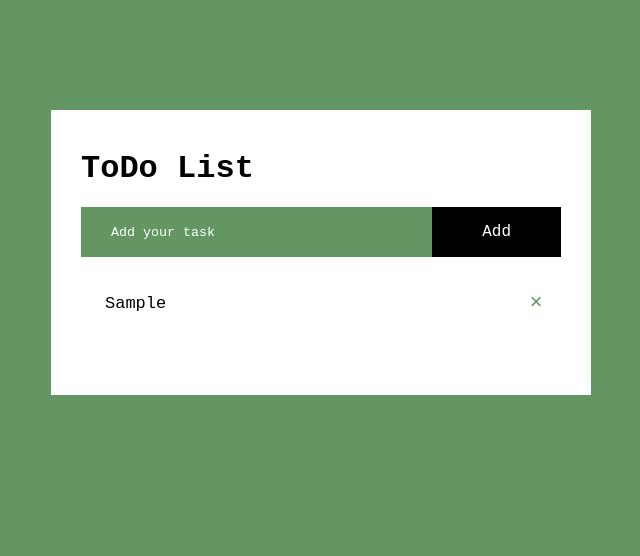
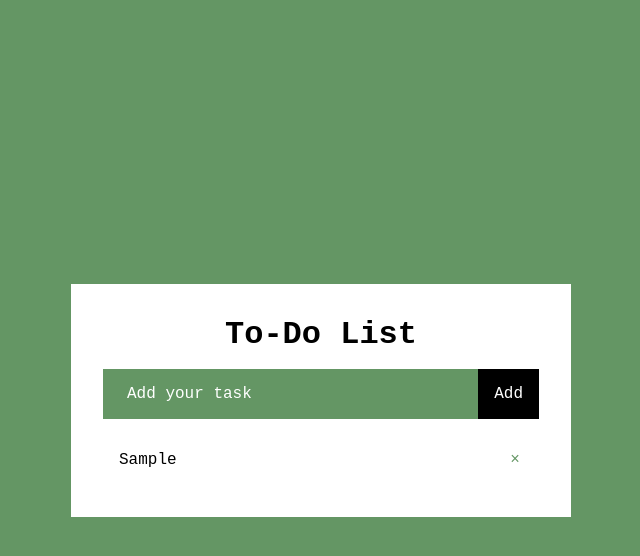
Before and after one commit to DaviErnestPradipta/Odin-ToDo, a website built with webpack: page src/template.html in a window 1280 px wide. Both pictures are taken after typing "Sample" into the empty fields and a click on the button "Add". Shown: the whole page, without its empty margins (319-959 px from the left). Built offline with nearby package versions, Linux system fonts and the light colour scheme.

Commit message:
Refactor CSS

```diff
--- a/src/style.css
+++ b/src/style.css
@@ -1,33 +1,39 @@
 :root {
     --first-color: rgb(100, 150, 100);
+    --scale-size: 1rem;
 }
 
 * {
     margin: 0;
     padding: 0;
     font-family: 'Courier New', Courier, monospace;
+    font-size: var(--scale-size);
     box-sizing: border-box;
 }
 
 .container {
+    display: flex;
+    justify-content: center;
+    align-items: center;
     width: 100%;
     min-height: 100vh;
     background: var(--first-color);
-    padding: 10px;
+    padding: var(--scale-size);
 }
 
 .todo-app {
     width: 100%;
-    max-width: 540px;
+    max-width: 500px;
     background: white;
-    margin: 100px auto 20px;
-    padding: 40px 30px 70px;
+    padding: calc(var(--scale-size) * 2);
 }
 
 .todo-app h1 {
     display: flex;
+    justify-content: center;
     align-items: center;
-    margin-bottom: 20px;
+    margin-bottom: var(--scale-size);
+    font-size: calc(var(--scale-size) * 2);
 }
 
 .row {
@@ -35,49 +41,36 @@
     align-items: center;
     justify-content: space-between;
     background: var(--first-color);
-    padding-left: 20px;
-    margin-bottom: 25px;
+    padding-left: var(--scale-size);
+    margin-bottom: var(--scale-size);
 }
 
 input {
-    flex: 1;
     border: none;
     outline: none;
     background: transparent;
-    padding: 10px;
-    font-weight: 14px;
-    color: white;
+    padding: calc(var(--scale-size) / 2);
 }
 
-input::placeholder {
+input, input::placeholder {
     color: white;
 }
 
 button {
     border: none;
     outline: none;
-    padding: 16px 50px;
+    padding: var(--scale-size);
     background: black;
     color: white;
-    font-size: 16px;
     cursor: pointer;
 }
 
 ul li {
     list-style: none;
-    font-size: 17px;
-    padding: 12px 24px;
+    padding: var(--scale-size);
     user-select: none;
     cursor: pointer;
     position: relative;
-}
-
-ul li::before {
-    position: absolute;
-    height: 28px;
-    width: 28px;
-    border-radius: 50%;
-    top: 12px;
 }
 
 ul li.checked {
@@ -86,14 +79,14 @@ ul li.checked {
 
 ul li span {
     position: absolute;
-    right: 10px;
+    right: calc(var(--scale-size) / 2);
     top: 50%;
     transform: translateY(-50%);
-    width: 30px;
-    height: 30px;
-    font-size: 22px;
+    width: calc(var(--scale-size) * 2);
+    height: calc(var(--scale-size) * 2);
+    font-size: var(--scale-size);
+    line-height: calc(var(--scale-size) * 2);
     color: var(--first-color);
-    line-height: 30px;
     text-align: center;
     cursor: pointer;
 }
--- a/src/template.html
+++ b/src/template.html
@@ -8,7 +8,7 @@
 <body>
     <div class="container">
         <div class="todo-app">
-            <h1>ToDo List</h1>
+            <h1>To-Do List</h1>
             <div class="row">
                 <input type="text" id="input-box" placeholder="Add your task">
                 <button>Add</button>
```
